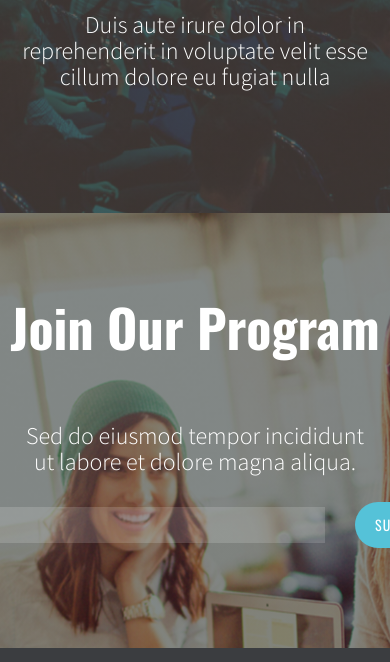
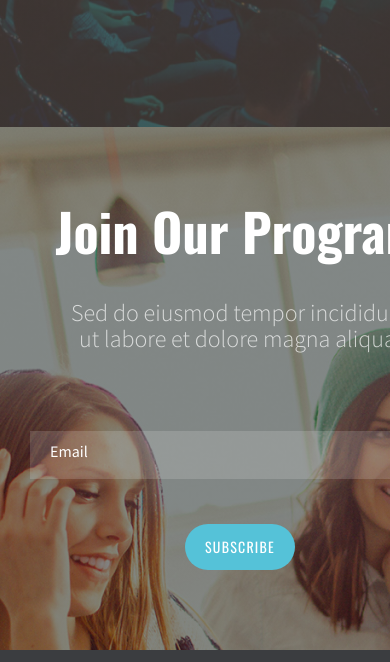
Before and after one commit to modinessa/personal-website-master, a plain HTML site: page src/index.html in a window 390 px wide. Shown: the part 2052-2714 px from the top of the page. Drawn offline with nearby package versions, Linux system fonts and the light colour scheme.

Commit message:
Edit style for mobile devices

```diff
--- a/src/main.js
+++ b/src/main.js
@@ -12,7 +12,7 @@ window.addEventListener('DOMContentLoaded', event => {
       Sed do eiusmod tempor incididunt <br /> ut labore et dolore magna aliqua.
     </h3>
 
-    <form class="app-section--form-join-us" action="mailto:hello@website.com" method=”POST” name="EmailForm">
+    <form class="app-section--form-join-us" name="EmailForm">
 
       <div class="app-section--submit-join-us" >
         <label for="user-email">Email</label>
@@ -23,4 +23,14 @@ window.addEventListener('DOMContentLoaded', event => {
     </form>`;
 
     parentNode.insertBefore(joinSection, footerNode);
+
+    document
+        .querySelector('.app-section__button--subscribe')
+        .addEventListener('click', b => {
+            b.preventDefault();
+            let userEmail = document.querySelector(
+                '.app-section--email-join-us'
+            ).value;
+            console.log(userEmail);
+        });
 });
--- a/src/styles/style.css
+++ b/src/styles/style.css
@@ -227,17 +227,24 @@ main {
         url(../assets/images/your-image-join.png) no-repeat center;
     box-sizing: border-box;
     color: white;
+    justify-content: space-between;
     height: 435px;
-    justify-content: space-between;
     max-width: 100%;
-    padding-bottom: 100px;
-    padding-top: 45px;
+    padding-bottom: 90px;
+    padding-top: 35px;
 }
 
 .app-section--form-join-us {
+    width: 45%;
     display: flex;
-    justify-content: space-evenly;
-    width: 600px;
+    justify-content: space-between;
+    margin-left: 310px;
+    margin-right: 350px;
+}
+
+.app-section--image-joun-us h3 {
+    color: rgba(255, 255, 255, 0.7);
+    margin-top: 0px;
 }
 
 .app-section--form-join-us > * {
@@ -259,7 +266,8 @@ main {
 }
 
 .app-section--email-join-us {
-    width: 340px;
+    color: white;
+    width: 300px;
 }
 
 .app-section__button--subscribe {
@@ -311,6 +319,10 @@ main {
 }
 
 @media only screen and (max-width: 768px) {
+    html {
+        min-width: 480px;
+    }
+
     .app-header {
         grid-template-columns: 1fr 1fr;
         padding: 0 32px;
@@ -344,6 +356,37 @@ main {
     .app-section__button--read-more {
         margin: 24px auto 48px;
     }
+
+    .app-section--image-joun-us {
+        background: linear-gradient(
+                to top,
+                rgba(5, 17, 18, 0.5),
+                rgba(5, 17, 18, 0.5)
+            ),
+            url(../assets/images/your-image-join_mob.png) no-repeat center/cover;
+        height: 523px;
+        width: 100%;
+    }
+
+    .app-section--form-join-us {
+        margin: 0;
+        flex-direction: column;
+        justify-content: space-between;
+    }
+
+    .app-section--submit-join-us {
+        display: inline-block;
+        margin: 55px 0 0 0;
+        height: 48px;
+        width: 420px;
+    }
+
+    .app-section__button--subscribe {
+        display: inline-block;
+        margin-top: 45px;
+        margin-bottom: 100px;
+    }
+
     .app-footer {
         grid-template-columns: 1fr;
         grid-template-rows: repeat(9, 1fr);
```
Also changed, not shown: src/assets/images/your-image-join_mob.png (added), src/styles/normalize.css.
